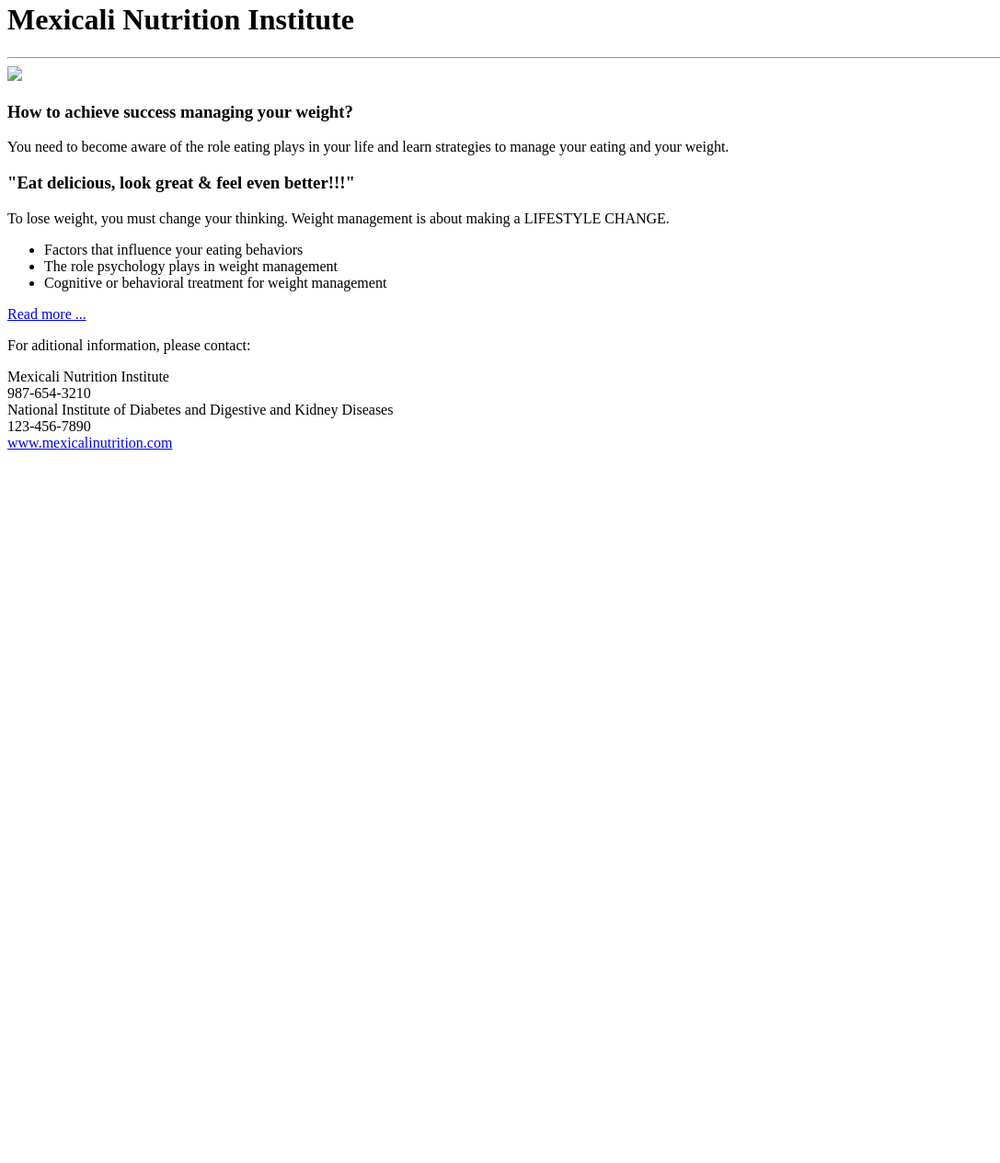
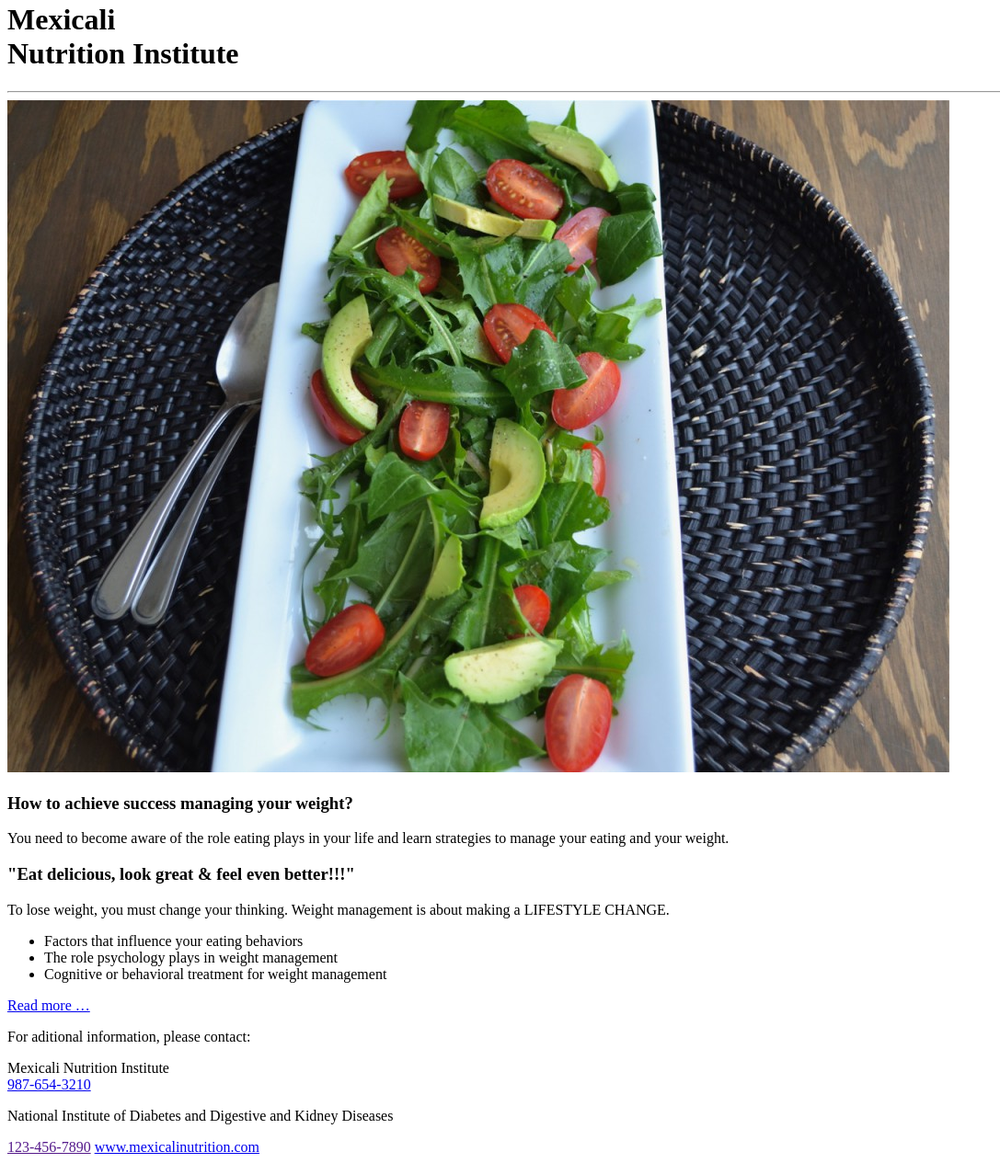
Before and after one commit to joelmendizabalg/joelmendizabalg.github.io, a plain HTML site: page unit_1/index.html in a window 1280 px wide. Shown: the part 18-1283 px from the top of the page at 92% size, without its empty margins (0-1087 px from the left). Before the commit the page ends 800 px from the top, so only its background shows below. Drawn offline with Linux system fonts and the light colour scheme.

Commit message:
Update index.html

```diff
--- a/unit_1/index.html
+++ b/unit_1/index.html
@@ -1,19 +1,18 @@
 <!DOCTYPE html>
 <html>
 <head>
+	<meta charset="utf-8">
 	<title>Mexicali Nutrition Institute</title><a href="http://authoritynutrition.com/GA"></a>
 	<link rel="stylesheet" type="txt/css" href="css/style.css">
 </head>
-
 <body>
-
 	<div>
-<h1>Mexicali Nutrition Institute</h1>
+		<h1>Mexicali<br>Nutrition Institute</h1>
 		<hr>
-<img src="documents/joelmendizabalg/joelmendizabalg.github.io/unit_3/images/from-field-to-plate.jpg" alt"good eating">
+		<img src="images/from-field-to-plate.jpg" alt="good eating">
 		<h3> How to achieve success managing your weight?</h3>
 		<p>You need to become aware of the role eating plays in your life and learn strategies to manage your eating and your weight.</p>
-<h3 id= "second">"Eat delicious, look great & feel even better!!!"</h3>
+		<h3 id="second">"Eat delicious, look great & feel even better!!!"</h3>
 		<p class="important">To lose weight, you must change your thinking. Weight management is about making a LIFESTYLE CHANGE.</p>
 		<ul>
 			<li>Factors that influence your eating behaviors</li>
@@ -21,15 +20,14 @@
 			<li>Cognitive or behavioral treatment for weight management </li>
 		</ul>
 
-<a href="http://www.niddk.nih.gov/Pages/default.aspx">Read more ...</a></p>
+		<a href="http://www.niddk.nih.gov/Pages/default.aspx">Read more &#8230;</a></p>
 
 		<p>For aditional information, please contact:</p>
-<p>Mexicali Nutrition Institute<br>
-987-654-3210<br>
-National Institute of Diabetes and Digestive and Kidney Diseases<br>
-123-456-7890<br>
+		<p>Mexicali Nutrition Institute<br><a href="tel:+19876543210">987-654-3210</a></p>
+		<p>National Institute of Diabetes and Digestive and Kidney Diseases</p>
+		<a href="">123-456-7890</a>
 
-<a href="http://mexicalinutrition.com/GA">www.mexicalinutrition.com</a></p>
+		<a href="http://mexicalinutrition.com/GA">www.mexicalinutrition.com</a>
 	</div>
 </body>
 </html>
```
Lines whose indentation alone changed are shown as unchanged.
